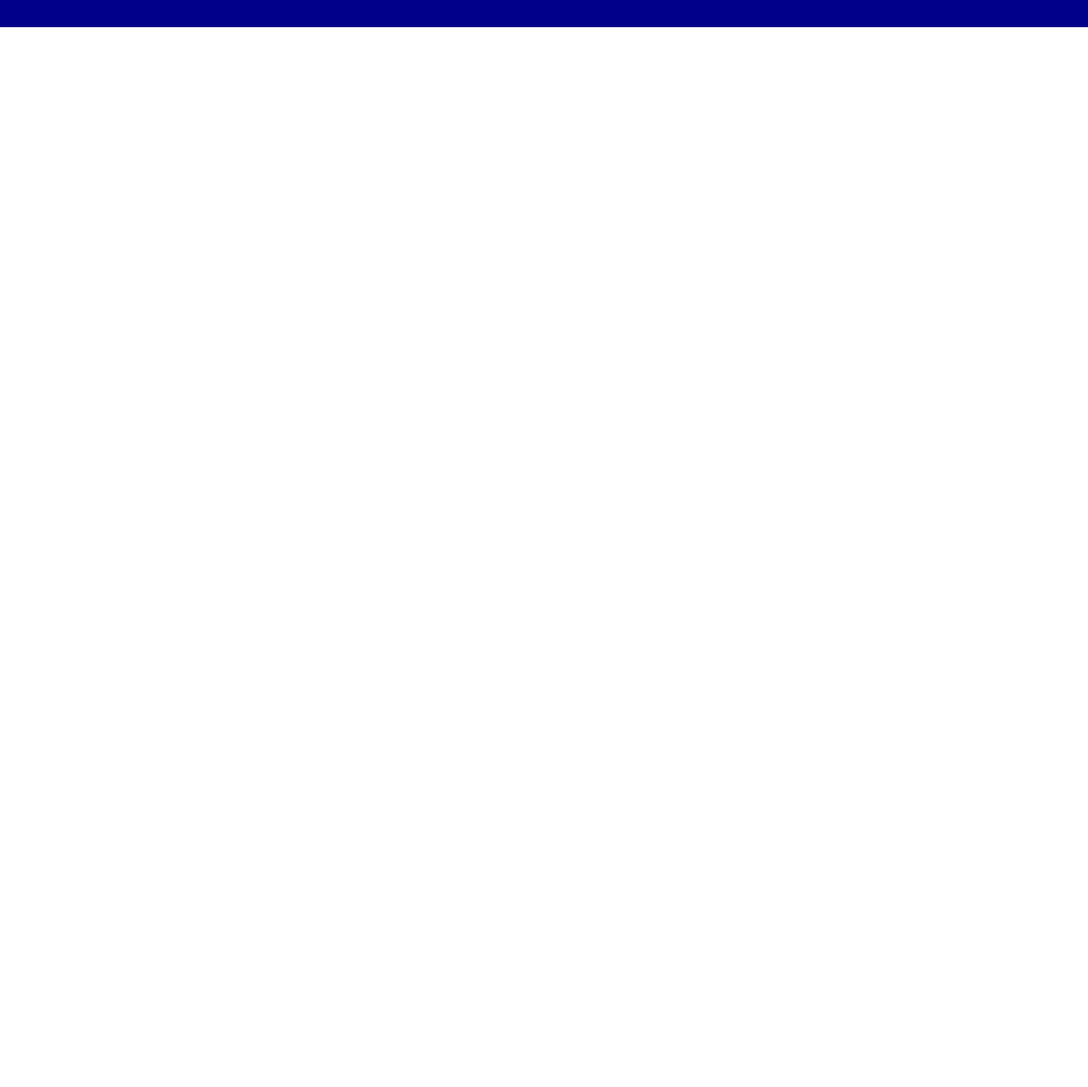
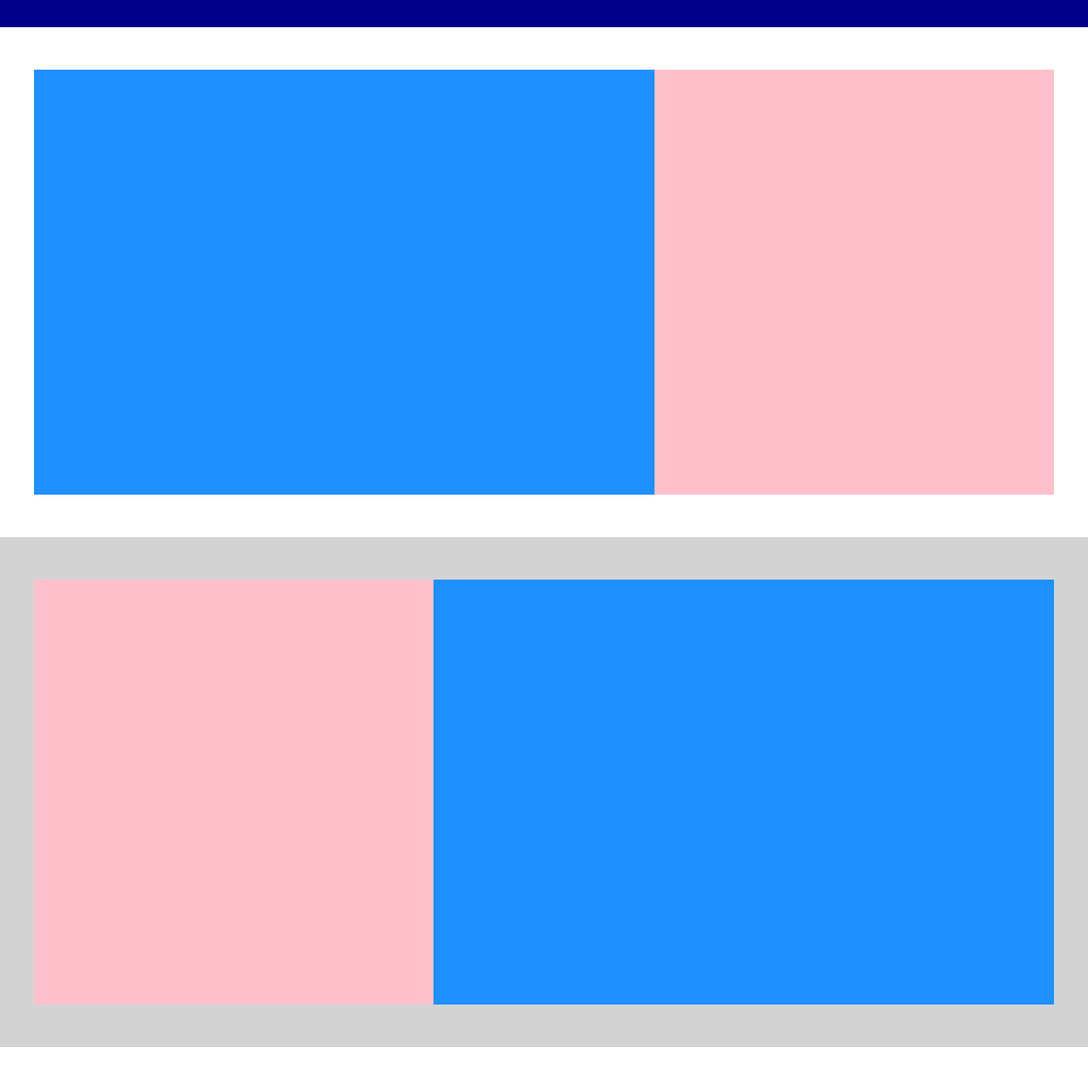
Before and after one commit to domespa/htmlcss-struttura-discord, a plain HTML site: page index.html in a window 1280 px wide. Shown: the part 520-1799 px from the top of the page at 85% size. Before the commit the page ends 800 px from the top, so only its background shows below. Drawn offline with Linux system fonts and the light colour scheme.

Commit message:
feat: add sections

```diff
--- a/css/style.css
+++ b/css/style.css
@@ -56,7 +56,37 @@ nav {
 
 .header-bot > .container {
     background-color: #ee82ee;
-    height: 400px;
+    min-height: 400px;
     max-width: 900px;
+}
 
+/*------------------
+        SECTIONS
+------------------*/
+section {
+    display: flex;
+    justify-content: center;
+    padding: 50px 0;
 }
+
+.sect-grey {
+    background-color: #d3d3d3;
+}
+
+.col-big {
+    background-color: #1e90ff;
+    min-height: 500px;
+    width: 730px;
+}
+
+.col-small {
+    background-color: #ffc0cb;
+    min-height: 500px;
+    width: 470px;
+}
+
+.big-green {
+    background-color: #228b22;
+    width: 1200px;
+    min-height: 900px;
+}
--- a/index.html
+++ b/index.html
@@ -27,7 +27,36 @@
             </div>
         </div>
      </header>
-     <!-- /HEADER BOT-->
+        <!-- /HEADER BOT-->
+
+        <!-- SECTION1-->
+    <section class="sect-white">
+        <div class="col-big"></div>
+        <div class="col-small"></div>
+    </section>
+        <!-- /SECTION1-->
+
+
+        <!-- SECTION2-->
+    <section class="sect-grey">
+        <div class="col-small"></div>
+        <div class="col-big"></div>
+        </div>
+    </section>
+        <!-- /SECTION2-->
+
+        <!-- SECTION3-->
+    <section class="sect-white">
+            <div class="col-big"></div>
+            <div class="col-small"></div>
+    </section>
+        <!-- /SECTION3-->
+
+        <!-- SECTION4-->
+    <section class="sect-grey">
+        <div class="big-green"></div>
+    </section>
+        <!-- /SECTION4-->
 
 </body>
 </html>
```
